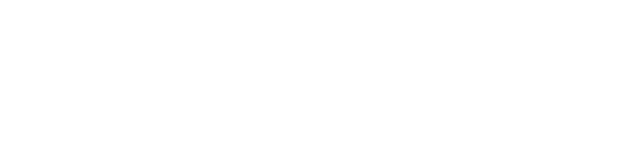
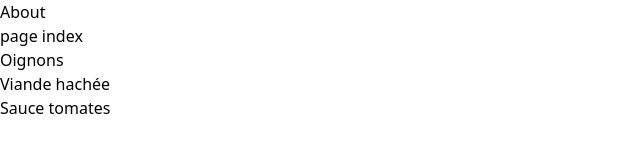
Before and after one commit to rajaeallouchi/rajaeallouchi.github.io, a plain HTML site: page about.html in a window 1280 px wide. Shown: the whole page, without its empty margins (0-640 px from the left). Drawn offline with nearby package versions, Linux system fonts and the light colour scheme.

Commit message:
ajout lien vers index dans about

```diff
--- a/about.html
+++ b/about.html
@@ -4,10 +4,22 @@
     <meta charset="UTF-8">
     <meta name="viewport" content="width=device-width, initial-scale=1.0">
     <link href="https://unpkg.com/tailwindcss@^2/dist/tailwind.min.css" rel="stylesheet">
-    <link rel="stylesheet" href="index.html">
     <title>About</title>
 </head>
 <body>
 
+    <header>
+        <a href="index.html">About</a>
+    </header>
+
+    <main>
+        <h1>page index</h1>
+        <ul>
+            <li>Oignons</li>
+            <li>Viande hachée</li>
+            <li>Sauce tomates</li>
+        </ul>
+    </main>
+
 </body>
 </html>
```
